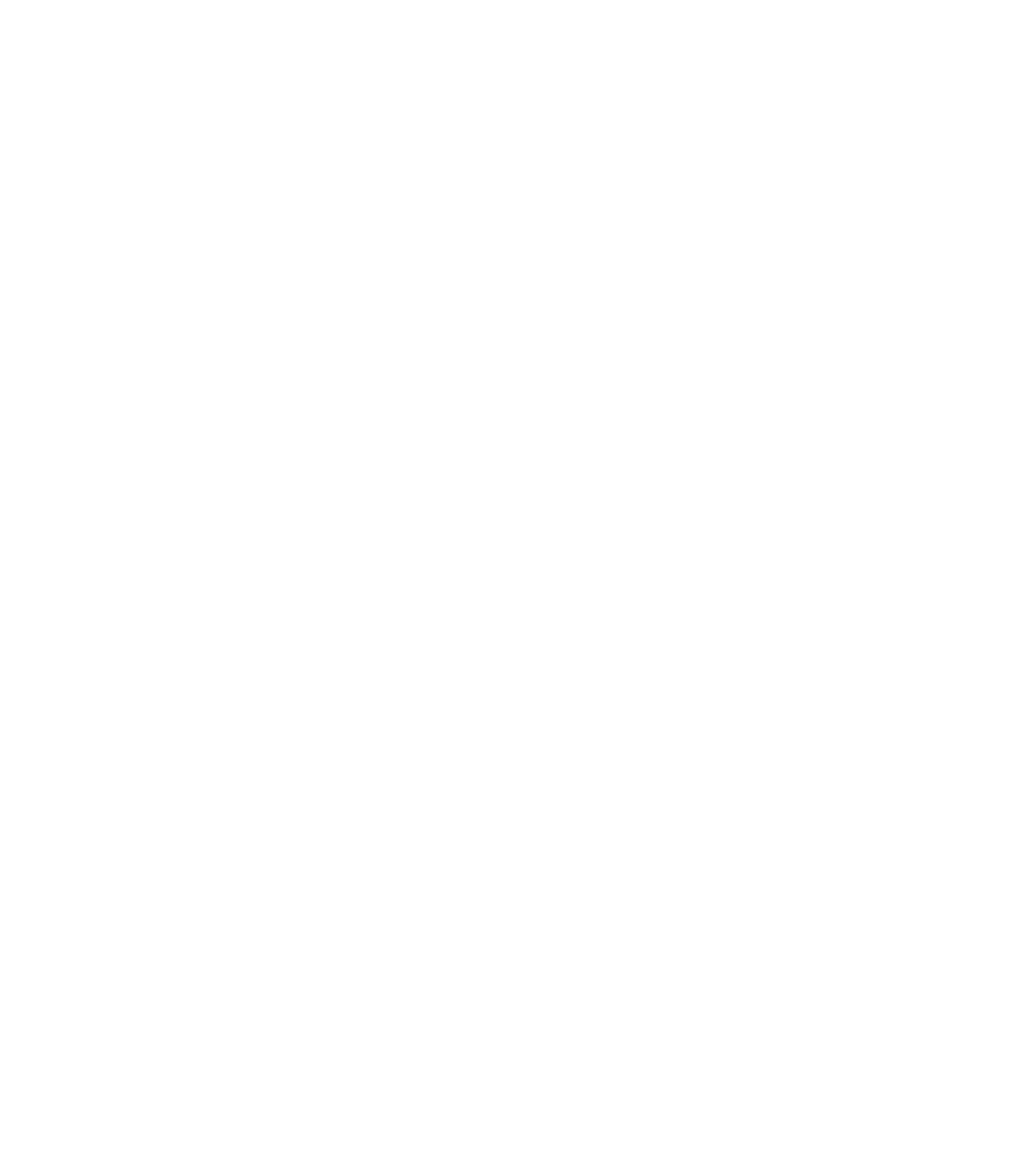
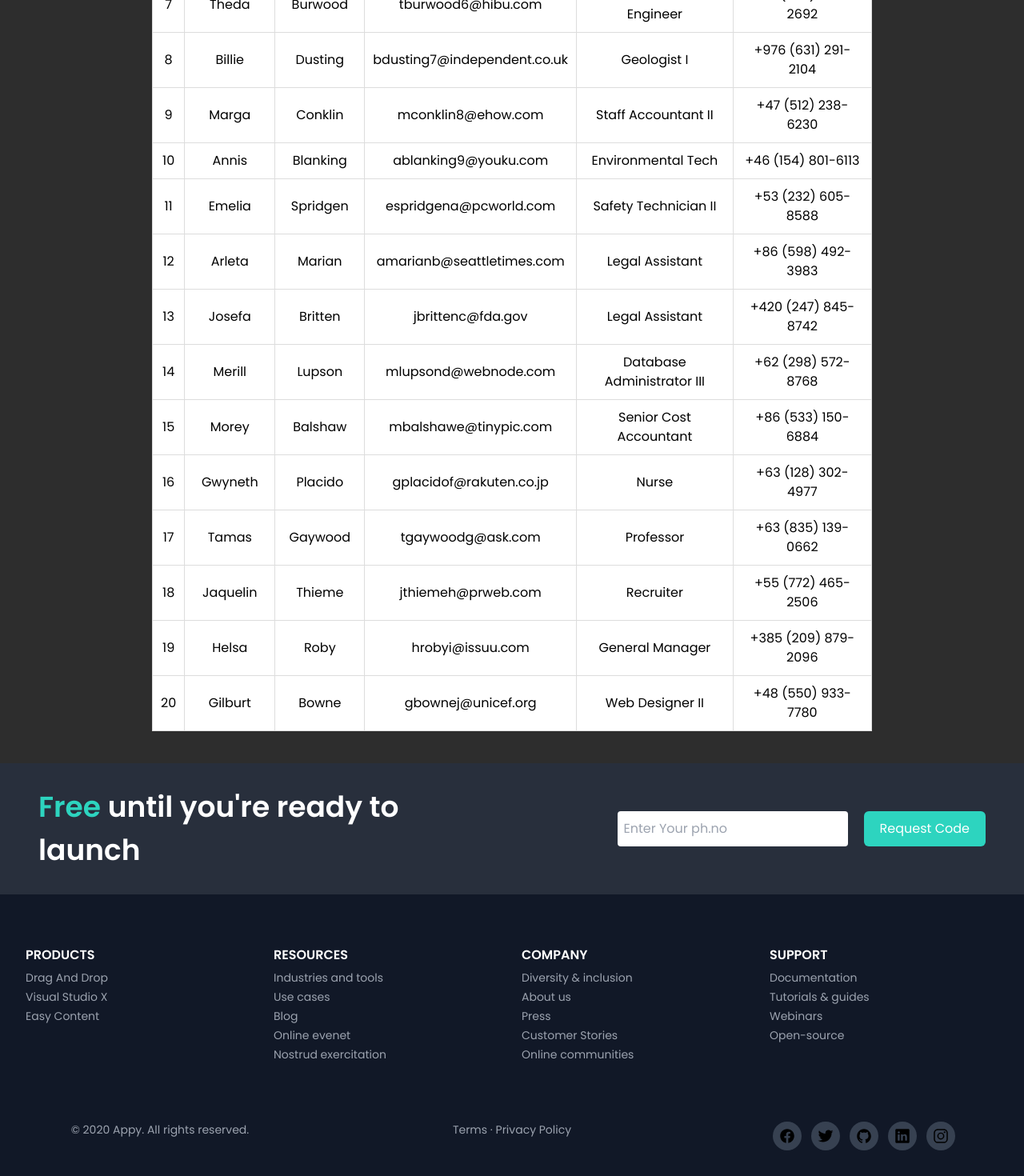
Before and after one commit to mozes20/KarbanTartKrosz, a React (Create React App) app in the folder frontend/: page / in a window 1280 px wide. Shown: the part 800-2270 px from the top of the page at 80% size. Before the commit the page ends 800 px from the top, so only its background shows below. Built offline with nearby package versions, Linux system fonts and the light colour scheme.

Commit message:
T-3 - tabla es footer

```diff
--- a/frontend/src/App.js
+++ b/frontend/src/App.js
@@ -1,17 +1,19 @@
-import React, {Fragment} from 'react';
-import { Navbar } from './components';
+import React, {Fragment, useMemo} from 'react';
+import { Footer, Navbar } from './components';
 import { Table } from './components'
 import { FilteringTable } from './components'
 import { DataGrid } from './components'
 import { SuperResponsiveTable } from './components'
-import { StyledEngineProvider } from '@mui/material/styles'
-import Box from '@mui/material/Box'
+
+
+import MOCK_DATA from './components/MOCK_DATA.json'
 
 import {Header} from './components';
-import logo from './logo.svg';
 import './App.scss'
+import { COLUMNS } from './components/Table/Columns';
 
-
+const data = MOCK_DATA
+const columns = COLUMNS
 
 const driversData = [
   {
@@ -64,23 +66,23 @@
 const App = () => (
 
 
-  <div >
+  <div className='bg-[#2d2d2d]'>
+    <Fragment>
+      <Navbar / >
+    </Fragment>
 
 
     <Fragment>
-      <Header title="Dynamic &amp; Responsive Table Component" />
+      <Header title="A megszerelők" />
       <SuperResponsiveTable
-        tableData={driversData}
-        headingColumns={['#', 'Name', 'Team', 'Country', 'Date of birth', 'Place of birth']}
-        title="F1 Drivers 2020"
-      />
-      <SuperResponsiveTable
-        tableData={tracksData}
-        headingColumns={['Name', 'Country', 'Length(km)', 'Number of laps']}
-        title="Top F1 tracks"
-        breakOn="small"
+        tableData={data}
+        headingColumns={['#', 'first_name', 'last_name', 'email', 'job', 'phone_number']}
+        /* headingColumns={['#', 'Name', 'Team', 'Country', 'Date of birth', 'Place of birth']} */
+        title="Szerelők"
       />
     </Fragment>
+
+    <Footer />
 
    {/*  <div >
       <Navbar />
--- a/frontend/src/App.scss
+++ b/frontend/src/App.scss
@@ -1,4 +1,4 @@
-
+@import url('https://fonts.googleapis.com/css?family=Montserrat:400,700');
 .App {
   text-align: center;
 }
@@ -108,8 +108,8 @@
 }
 
 .table-container {
-  max-width: 800px;
-  width: 90%;
+  max-width: 900px;
+  width: 100%;
   margin: 0 auto 40px;
 
   &__title {
@@ -131,7 +131,7 @@
     thead {
 
       tr {
-        background-color: transparent;
+        background-color: white;
       }
     }
 
@@ -141,12 +141,7 @@
       text-align: center;
     }
 
-    tr {
 
-      &:nth-child(even) {
-        background-color: $bg-color;
-      }
-    }
 
     &--break-lg {
 
--- /dev/null
+++ b/frontend/src/components/Footer/Footer.jsx
@@ -0,0 +1,45 @@
+import React from "react";
+import ItemsContainer from "./ItemsContainer";
+import SocialIcons from "./SocialIcons";
+import { Icons } from "./Menus";
+
+const Footer = () => {
+  return (
+    <footer className="bg-gray-900 text-white">
+      <div className="md:flex md:justify-between md:items-center sm:px-12 px-4 bg-[#ffffff19] py-7">
+        <h1
+          className="lg:text-4xl text-3xl md:mb-0 mb-6 lg:leading-normal font-semibold
+         md:w-2/5"
+        >
+          <span className="text-teal-400">Free</span> until you're ready to
+          launch
+        </h1>
+        <div>
+          <input
+            type="text"
+            placeholder="Enter Your ph.no"
+            className="text-gray-800
+           sm:w-72 w-full sm:mr-5 mr-1 lg:mb-0 mb-4 py-2.5 rounded px-2 focus:outline-none"
+          />
+          <button
+            className="bg-teal-400 hover:bg-teal-500 duration-300 px-5 py-2.5 font-[Poppins]
+           rounded-md text-white md:w-auto w-full"
+          >
+            Request Code
+          </button>
+        </div>
+      </div>
+      <ItemsContainer />
+      <div
+        className="grid grid-cols-1 sm:grid-cols-2 lg:grid-cols-3 gap-10
+      text-center pt-2 text-gray-400 text-sm pb-8"
+      >
+        <span>© 2020 Appy. All rights reserved.</span>
+        <span>Terms · Privacy Policy</span>
+        <SocialIcons Icons={Icons} />
+      </div>
+    </footer>
+  );
+};
+
+export default Footer;
--- /dev/null
+++ b/frontend/src/components/Footer/Item.jsx
@@ -0,0 +1,22 @@
+import React from "react";
+
+const Item = ({ Links, title }) => {
+  return (
+    <ul>
+      <h1 className="mb-1 font-semibold">{title}</h1>
+      {Links.map((link) => (
+        <li key={link.name}>
+          <a
+            className="text-gray-400 hover:text-teal-400 duration-300
+          text-sm cursor-pointer leading-6"
+            href={link.link}
+          >
+            {link.name}
+          </a>
+        </li>
+      ))}
+    </ul>
+  );
+};
+
+export default Item;
--- /dev/null
+++ b/frontend/src/components/Footer/ItemsContainer.jsx
@@ -0,0 +1,14 @@
+import Item from "./Item";
+import { PRODUCTS, RESOURCES, COMPANY, SUPPORT } from "./Menus";
+const ItemsContainer = () => {
+  return (
+    <div className="grid grid-cols-1 sm:grid-cols-3 lg:grid-cols-4 gap-6 sm:px-8 px-5 py-16">
+      <Item Links={PRODUCTS} title="PRODUCTS" />
+      <Item Links={RESOURCES} title="RESOURCES" />
+      <Item Links={COMPANY} title="COMPANY" />
+      <Item Links={SUPPORT} title="SUPPORT" />
+    </div>
+  );
+};
+
+export default ItemsContainer;
--- /dev/null
+++ b/frontend/src/components/Footer/Menus.jsx
@@ -0,0 +1,33 @@
+export const PRODUCTS = [
+  { name: "Drag And Drop", link: "#" },
+  { name: "Visual Studio X", link: "#" },
+  { name: "Easy Content", link: "#" },
+];
+export const RESOURCES = [
+  { name: "Industries and tools", link: "#" },
+  { name: "Use cases", link: "#" },
+  { name: "Blog", link: "#" },
+  { name: "Online evenet", link: "#" },
+  { name: "Nostrud exercitation", link: "#" },
+];
+export const COMPANY = [
+  { name: "Diversity & inclusion", link: "#" },
+  { name: "About us", link: "#" },
+  { name: "Press", link: "#" },
+  { name: "Customer Stories", link: "#" },
+  { name: "Online communities", link: "#" },
+];
+export const SUPPORT = [
+  { name: "Documentation", link: "#" },
+  { name: "Tutorials & guides", link: "#" },
+  { name: "Webinars", link: "#" },
+  { name: "Open-source", link: "#" },
+];
+
+export const Icons = [
+  { name: "logo-facebook", link: "#" },
+  { name: "logo-twitter", link: "#" },
+  { name: "logo-github", link: "#" },
+  { name: "logo-linkedin", link: "#" },
+  { name: "logo-instagram", link: "#" },
+];
--- /dev/null
+++ b/frontend/src/components/Footer/SocialIcons.jsx
@@ -0,0 +1,20 @@
+import React from "react";
+
+const SocialIcons = ({ Icons }) => {
+  return (
+    <div className="text-teal-500">
+      {Icons.map((icon) => (
+        <span
+          key={icon.name}
+          className="p-2 cursor-pointer inline-flex items-center
+        rounded-full bg-gray-700 mx-1.5 text-xl hover:text-gray-100 hover:bg-teal-500
+        duration-300 "
+        >
+          <ion-icon name={icon.name}></ion-icon>
+        </span>
+      ))}
+    </div>
+  );
+};
+
+export default SocialIcons;
--- a/frontend/src/components/Table/Header.jsx
+++ b/frontend/src/components/Header/Header.jsx
@@ -4,7 +4,8 @@
 
 const Header = ({ title }) => {
   return(
-    <header className="header">
+
+    <header className="header mt-20">
       <h1>{title}</h1>
     </header>
   );
--- a/frontend/src/components/Table/SuperResponsiveTable.jsx
+++ b/frontend/src/components/Table/SuperResponsiveTable.jsx
@@ -30,7 +30,7 @@
   });
 
   return(
-    <div className="table-container">
+    <div className="table-container bg-white">
       <div className="table-container__title">
         <h2>{title}</h2>
       </div>
```
Also changed, not shown: frontend/src/components/index.js (+5 -2 lines).
